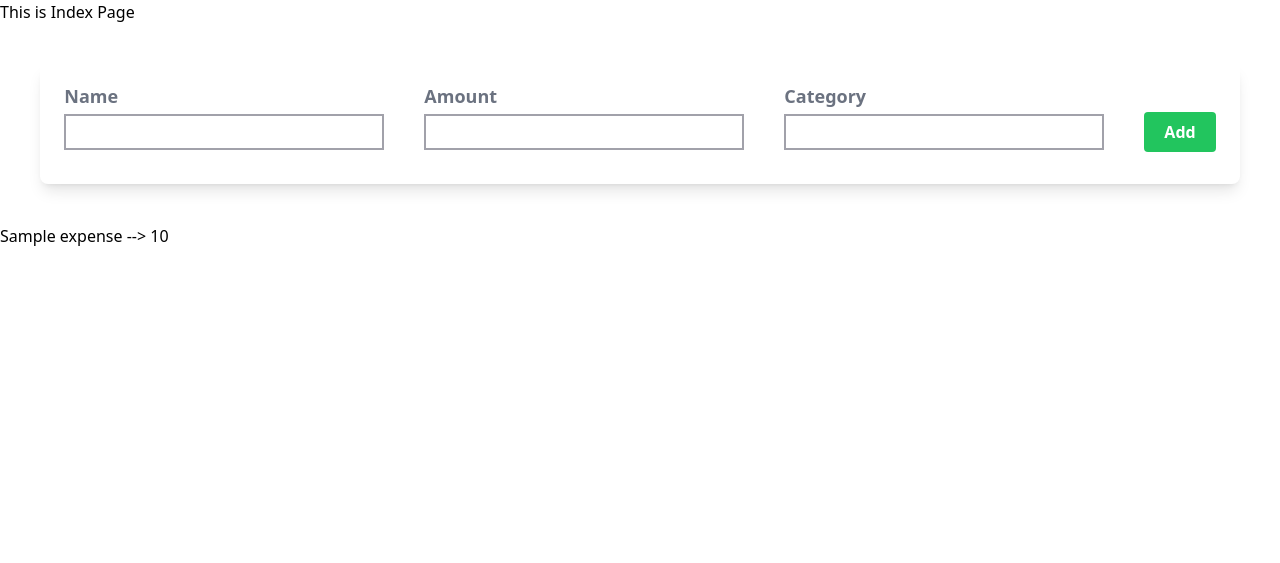
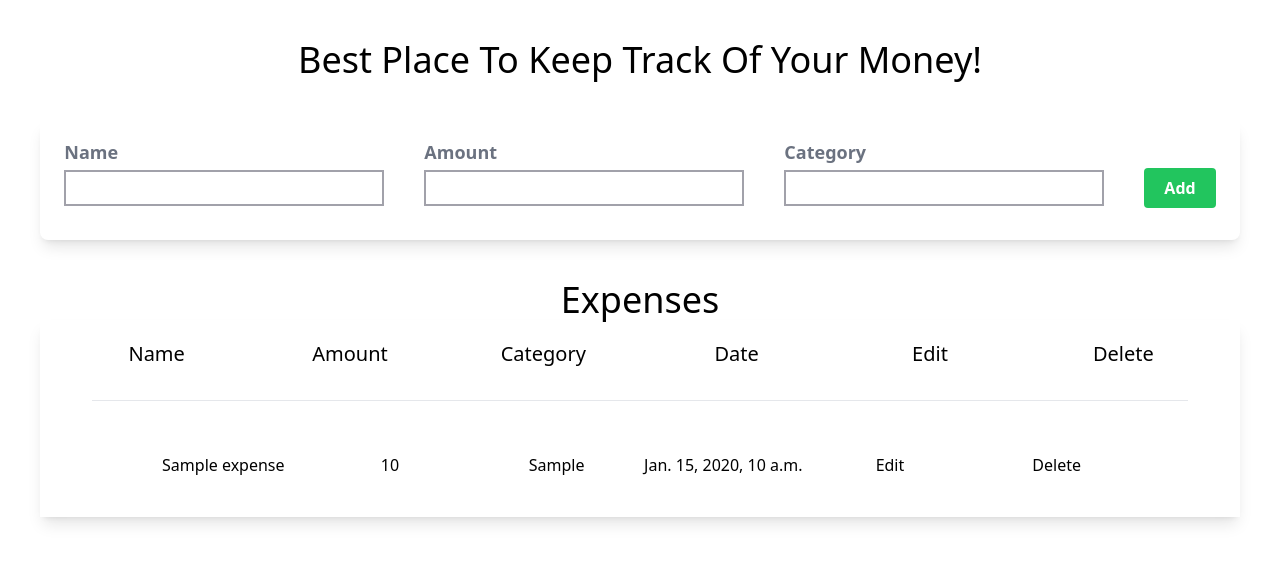
Before and after one commit to prateekkumaroriginal/Money, a Django app: page / in a window 1280 px wide. Shown: the top 563 px of the page. Run offline with Django 4.2, Linux system fonts and the light colour scheme; tables that the repository leaves empty hold one stand-in row (values such as "Sample post"); some libraries are stand-ins or nearby versions.

Commit message:
Implement edit

```diff
--- a/money/expenses/models.py
+++ b/money/expenses/models.py
@@ -1,4 +1,5 @@
 from django.db import models
+from django.contrib.auth.models import User
 
 # Create your models here.
 class Expense(models.Model):
@@ -6,6 +7,7 @@ class Expense(models.Model):
     amount = models.IntegerField()
     category = models.CharField(max_length=200)
     date = models.DateTimeField(auto_now_add=True)
+    user = models.ForeignKey(User, on_delete=models.CASCADE, related_name='expenses')
 
     def __str__(self):
         return self.name
--- a/money/expenses/static/expenses/style.css
+++ b/money/expenses/static/expenses/style.css
@@ -8,7 +8,7 @@ input:not([type='checkbox']):not([type='file']) {
     border-radius: 0.25rem;
 }
 
-textarea{
+textarea {
     width: 100%;
     resize: vertical;
     min-height: 3rem;
@@ -18,6 +18,19 @@ textarea{
 
 }
 
-textarea:focus{
+textarea:focus {
     outline: none;
 }
+
+div.expense-header,
+div.expense-row {
+    display: table;
+    width: 100%;
+    table-layout: fixed;
+}
+
+div.expense-header span,
+div.expense-row span {
+    display: table-cell;
+    text-align: center;
+}
--- a/money/expenses/templates/expenses/index.html
+++ b/money/expenses/templates/expenses/index.html
@@ -1,7 +1,7 @@
 {% extends "base.html" %}
 
 {% block content %}
-<h1>This is Index Page</h1>
+<h1 class="text-4xl mt-10 text-center">Best Place To Keep Track Of Your Money!</h1>
 <form class="shadow-lg m-10 rounded-lg" method="post">
     {% csrf_token %}
     <div class="form-container pt-4 pb-8 px-10 flex items-center justify-center gap-10">
@@ -27,13 +27,34 @@
     </div>
 </form>
 
-<div class="container">
-    {% for expense in expenses %}
-        <div>
-            {{expense}} --> {{expense.amount}}
+<div class="container px-10 my-5 rounded-lg">
+    <h1 class="text-4xl mt-10 text-center">Expenses</h1>
+    <div class="shadow-lg p-5">
+        {% if expenses %}
+        <div class="expense-header text-xl flex flex-wrap space-x-40">
+            <span>Name</span>
+            <span>Amount</span>
+            <span>Category</span>
+            <span>Date</span>
+            <span>Edit</span>
+            <span>Delete</span>
         </div>
-    {% empty %}
-        <h1>Add expenses to show here...</h1>
-    {% endfor %}
+        <hr class="m-8">
+        {% else %}
+        <h1 class="text-4xl text-center">Add Expenses to show here...</h1>
+        {% endif %}
+
+        {% for expense in expenses %}
+        <div class="expense-row flex flex-wrap px-20 py-5">
+            <span>{{expense.name}}</span>
+            <span>{{expense.amount}}</span>
+            <span>{{expense.category}}</span>
+            <span>{{expense.date}}</span>
+            <span><a href="{% url 'edit' expense.id %}">Edit</a></span>
+            <span><a href="">Delete</a></span>
+        </div>
+        {% endfor %}
+    </div>
 </div>
+
 {% endblock content %}
--- a/money/expenses/urls.py
+++ b/money/expenses/urls.py
@@ -3,4 +3,5 @@ from . import views
 
 urlpatterns = [
     path('', views.IndexView.as_view(), name='index'),
+    path('<int:pk>/edit/', views.ExpenseUpdateView.as_view(), name='edit'),
 ]
--- a/money/expenses/views.py
+++ b/money/expenses/views.py
@@ -1,18 +1,30 @@
-from django.shortcuts import render
-from django.views.generic import View, ListView, DetailView
+from django.shortcuts import render, redirect
+from django.urls import reverse_lazy
+from django.views.generic import View, ListView, DetailView, UpdateView
 from .forms import ExpenseForm
 from .models import Expense
 
 # Create your views here.
 class IndexView(View):
+    template_name = 'expenses/index.html'
+
     def get(self, request):
         expense_form = ExpenseForm()
         expenses = Expense.objects.all()
-        return render(request, 'expenses/index.html', {'expense_form': expense_form, 'expenses': expenses})
+        return render(request, self.template_name, {'expense_form': expense_form, 'expenses': expenses})
 
     def post(self, request):
         expense_form = ExpenseForm(request.POST)
         if expense_form.is_valid():
-            expense_form.save()
-            return render(request, 'expenses/index.html', {'expense_form': ExpenseForm()})
-        return render(request, 'expenses/index.html', {'expense_form': expense_form})
+            expense = expense_form.save(commit=False)
+            expense.user = request.user
+            expense.save()
+            return redirect('index')
+        expenses = Expense.objects.all()
+        return render(request, self.template_name, {'expense_form': expense_form, 'expenses': expenses})
+
+class ExpenseUpdateView(UpdateView):
+    model = Expense
+    fields = ['name', 'amount', 'category']
+    template_name_suffix = '_update_form'
+    success_url = reverse_lazy('index')
```
Also changed, not shown: money/expenses/templates/expenses/expense_update_form.html (added, +38 -0 lines), money/expenses/migrations/0001_initial.py, money/expenses/migrations/0002_rename_quantity_expense_amount_remove_expense_price.py (deleted).
